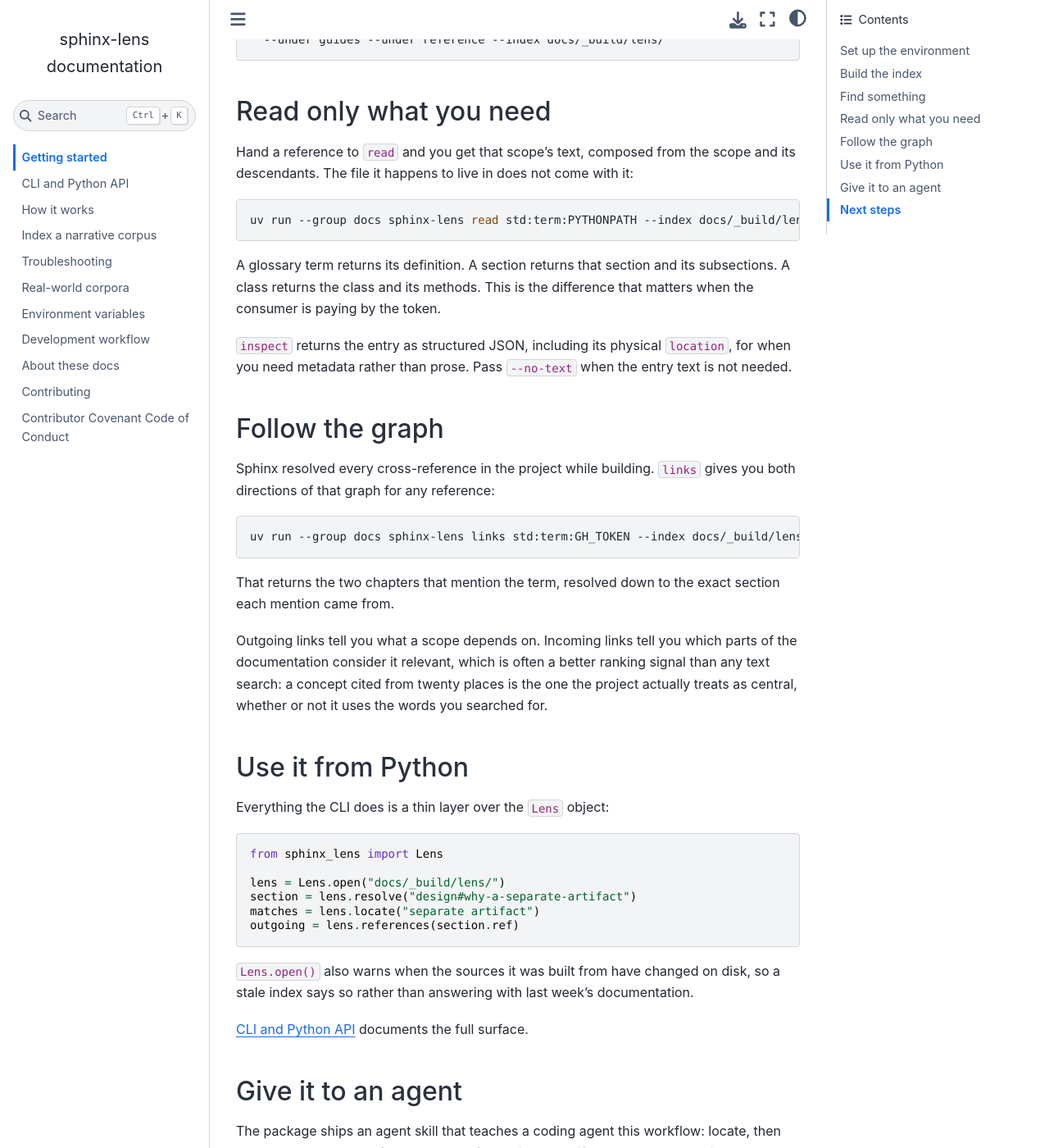
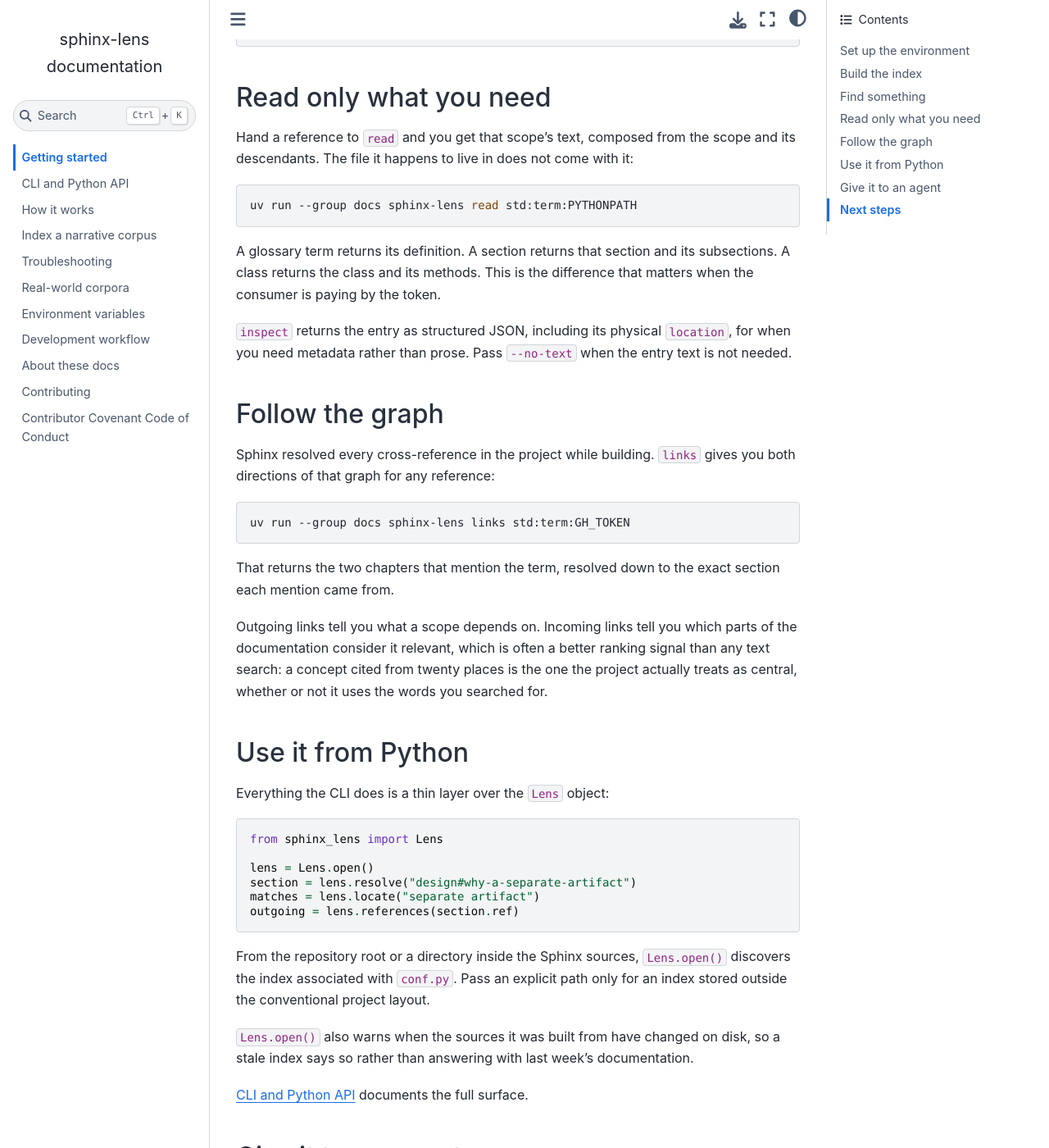
Before and after one commit to mgaitan/sphinx-lens, a Sphinx documentation site: the page built from docs/getting_started.md, in a window 1280 px wide and 1400 px high, scrolled down 2147 px. Shown: the whole window at 82% size. Built offline with Sphinx 7.4.7 and the Sphinx Book theme 1.1.4, drawn with Linux system fonts in a browser that asks for light colours; some of the changed text lies outside the part shown.

Commit message:
Discover indexes from Sphinx project roots

````diff
--- a/docs/getting_started.md
+++ b/docs/getting_started.md
@@ -63,7 +63,7 @@
 stemmer for the configured language makes inflected terms match when available:
 
 ```bash
-uv run --group docs sphinx-lens locate "separate artifact" --index docs/_build/lens/
+uv run --group docs sphinx-lens locate "separate artifact"
 ```
 
 Each result line begins with the reference you use everywhere else. There are
@@ -79,8 +79,7 @@
 entirely. This finds every documented object whose name ends in `TOKEN`:
 
 ```bash
-uv run --group docs sphinx-lens locate 'TOKEN$' --regex --kind object \
-  --index docs/_build/lens/
+uv run --group docs sphinx-lens locate 'TOKEN$' --regex --kind object
 ```
 
 In a project with an API, `--domain py` narrows the same query to Python
@@ -92,7 +91,7 @@
 
 ```bash
 uv run --group docs sphinx-lens locate "connection timeout" \
-  --under guides --under reference --index docs/_build/lens/
+  --under guides --under reference
 ```
 
 ## Read only what you need
@@ -101,7 +100,7 @@
 scope and its descendants. The file it happens to live in does not come with it:
 
 ```bash
-uv run --group docs sphinx-lens read std:term:PYTHONPATH --index docs/_build/lens/
+uv run --group docs sphinx-lens read std:term:PYTHONPATH
 ```
 
 A glossary term returns its definition. A section returns that section and its
@@ -118,7 +117,7 @@
 gives you both directions of that graph for any reference:
 
 ```bash
-uv run --group docs sphinx-lens links std:term:GH_TOKEN --index docs/_build/lens/
+uv run --group docs sphinx-lens links std:term:GH_TOKEN
 ```
 
 That returns the two chapters that mention the term, resolved down to the exact
@@ -137,11 +136,15 @@
 ```python
 from sphinx_lens import Lens
 
-lens = Lens.open("docs/_build/lens/")
+lens = Lens.open()
 section = lens.resolve("design#why-a-separate-artifact")
 matches = lens.locate("separate artifact")
 outgoing = lens.references(section.ref)
 ```
+
+From the repository root or a directory inside the Sphinx sources,
+`Lens.open()` discovers the index associated with `conf.py`. Pass an explicit
+path only for an index stored outside the conventional project layout.
 
 `Lens.open()` also warns when the sources it was built from have changed on
 disk, so a stale index says so rather than answering with last week's
````
Also changed, not shown: README.md (+8 -6 lines), docs/reference.md (+5 -2 lines), src/sphinx_lens/.agents/skills/sphinx-lens/references/querying.md, 2 other files.
